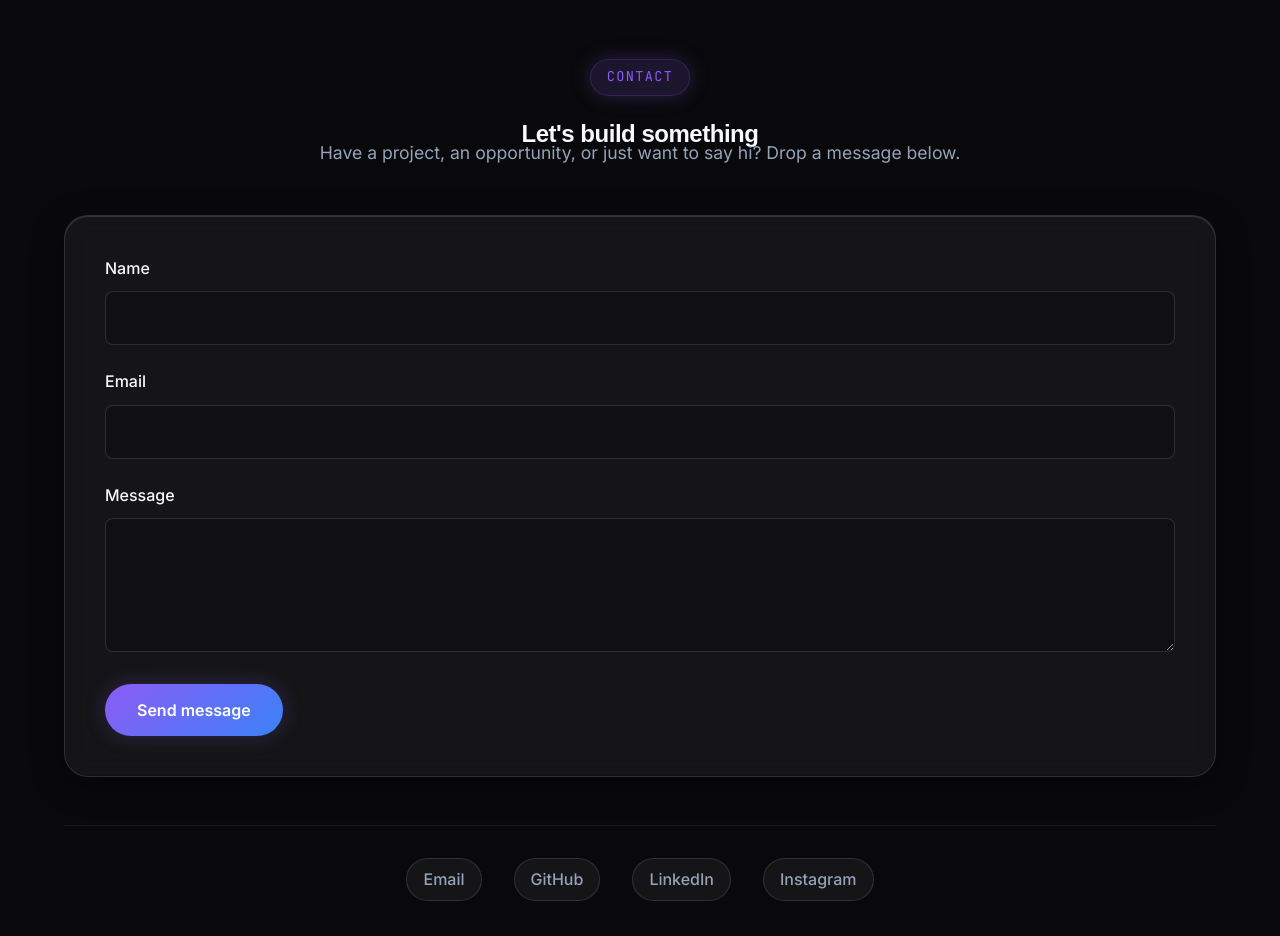
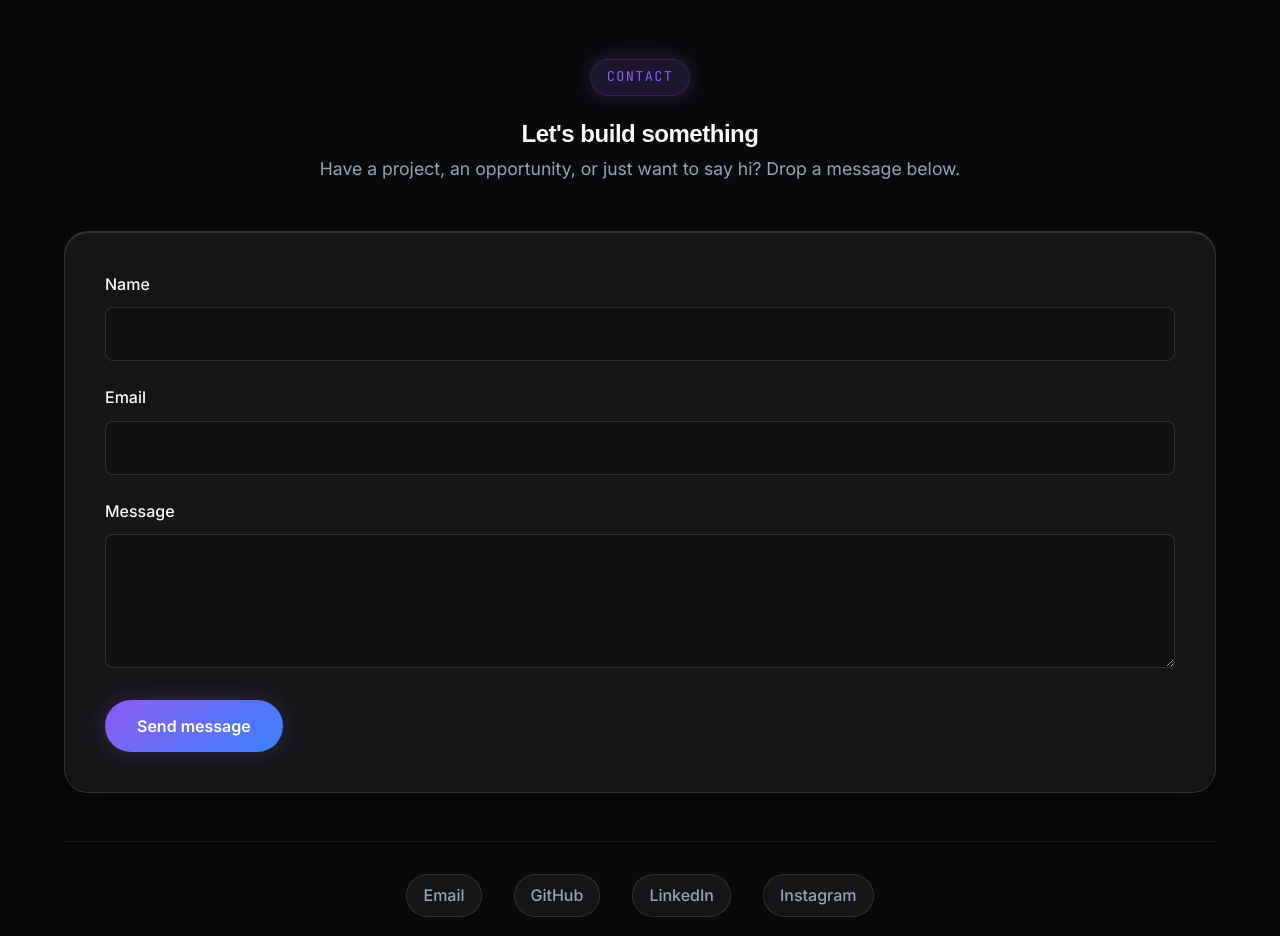
Before and after one commit to Devilns9711/nirmal-singh-portfolio, a React (Vite) app: page / in a window 1280 px wide. Shown: the part 5300-6236 px from the top of the page. Built offline with nearby package versions, Linux system fonts and the light colour scheme.

Commit message:
Adjust margin-top in Contact.css

```diff
--- a/src/styles/Contact.css
+++ b/src/styles/Contact.css
@@ -2,7 +2,7 @@
 
 .contact__intro {
   color: var(--color-graphite);
-  margin-top: -0.5rem;
+  margin-top: 0.5rem;
   margin-bottom: 3rem;
   font-size: 1.1rem;
 }
```
